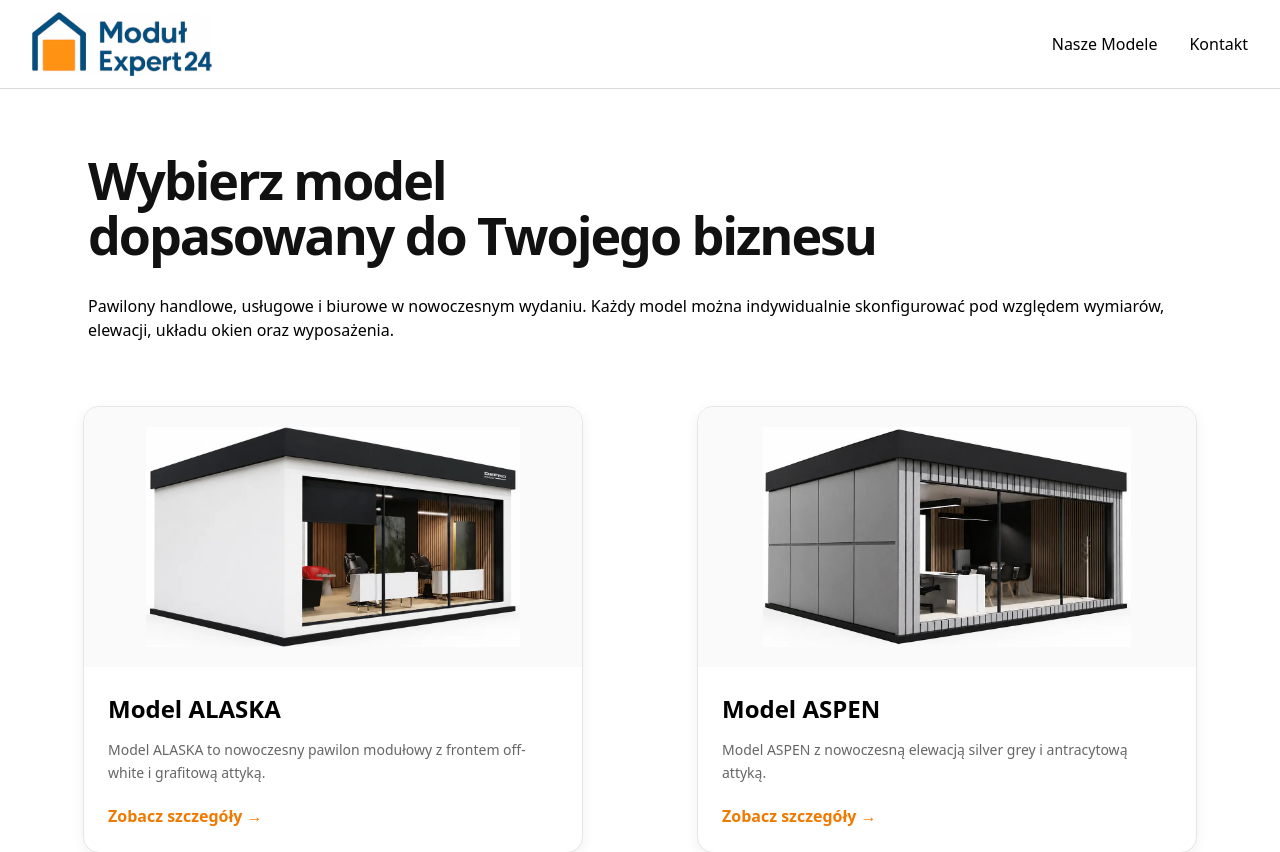
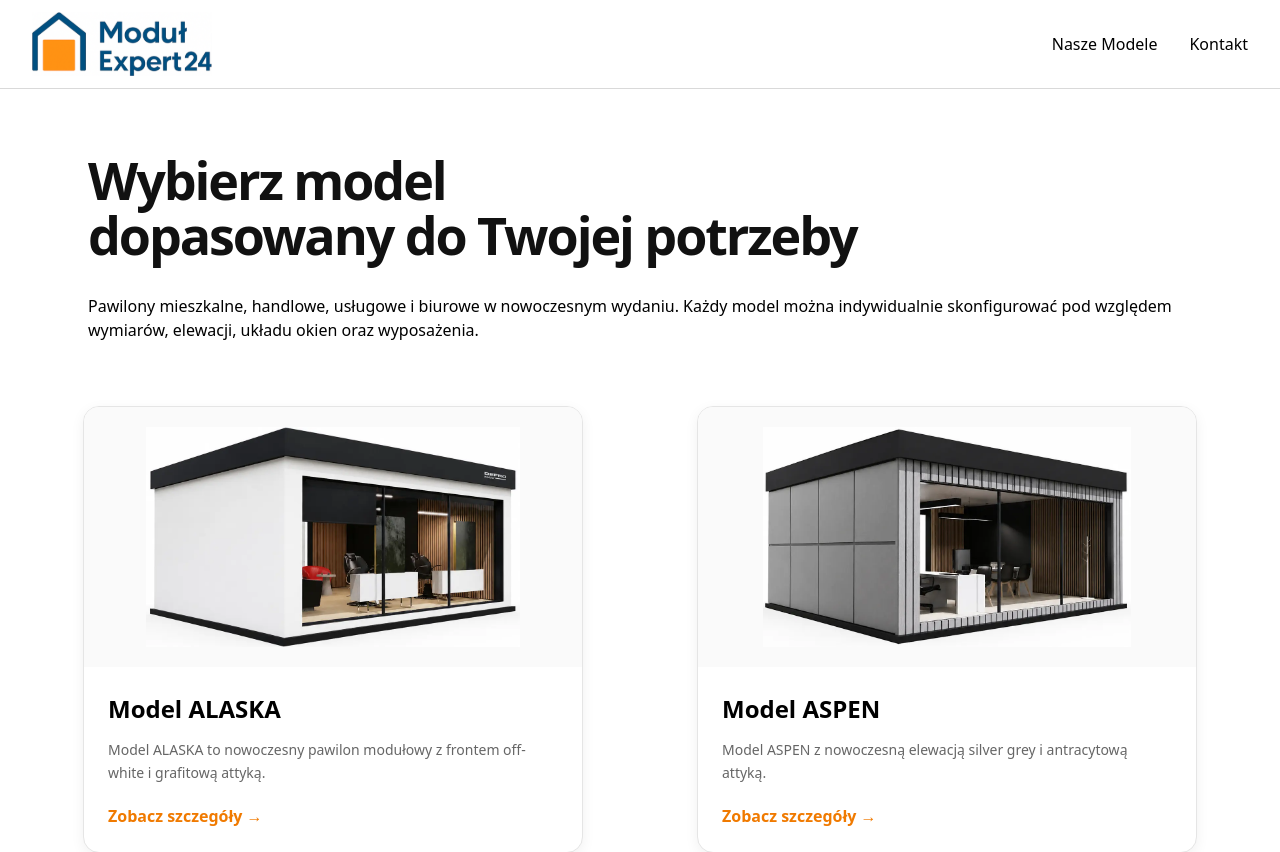
Before and after one commit to michal34/modul_expert24, a Next.js app: page /modele in a window 1280 px wide. Shown: the top 852 px of the page. Built offline with nearby package versions, Linux system fonts and the light colour scheme.

Commit message:
update text

```diff
--- a/src/app/modele/page.tsx
+++ b/src/app/modele/page.tsx
@@ -39,23 +39,19 @@ export default function ModelsPage() {
 					>
 						Wybierz model
 						<br />
-						dopasowany do Twojego biznesu
+						dopasowany do Twojej potrzeby
 					</h1>
 
 					<p className="mt-8 max-w-3xl text-xl leading-9 text-neutral-600">
-						Pawilony handlowe, usługowe i biurowe w nowoczesnym wydaniu. Każdy model można
-						indywidualnie skonfigurować pod względem wymiarów, elewacji, układu okien oraz
+						Pawilony mieszkalne, handlowe, usługowe i biurowe w nowoczesnym wydaniu. Każdy model
+						można indywidualnie skonfigurować pod względem wymiarów, elewacji, układu okien oraz
 						wyposażenia.
 					</p>
 				</section>
 
 				<section className={infoStyles.modelsGrid}>
 					{models.map((model) => (
-    <Link
-      key={model.slug}
-      href={`/modele/${model.slug}`}
-      className={infoStyles.modelCard}
-    >
+						<Link key={model.slug} href={`/modele/${model.slug}`} className={infoStyles.modelCard}>
 							<div className={infoStyles.modelImageBox}>
 								<Image
 									src={model.thumbnail}
```
Lines whose indentation alone changed are shown as unchanged.
